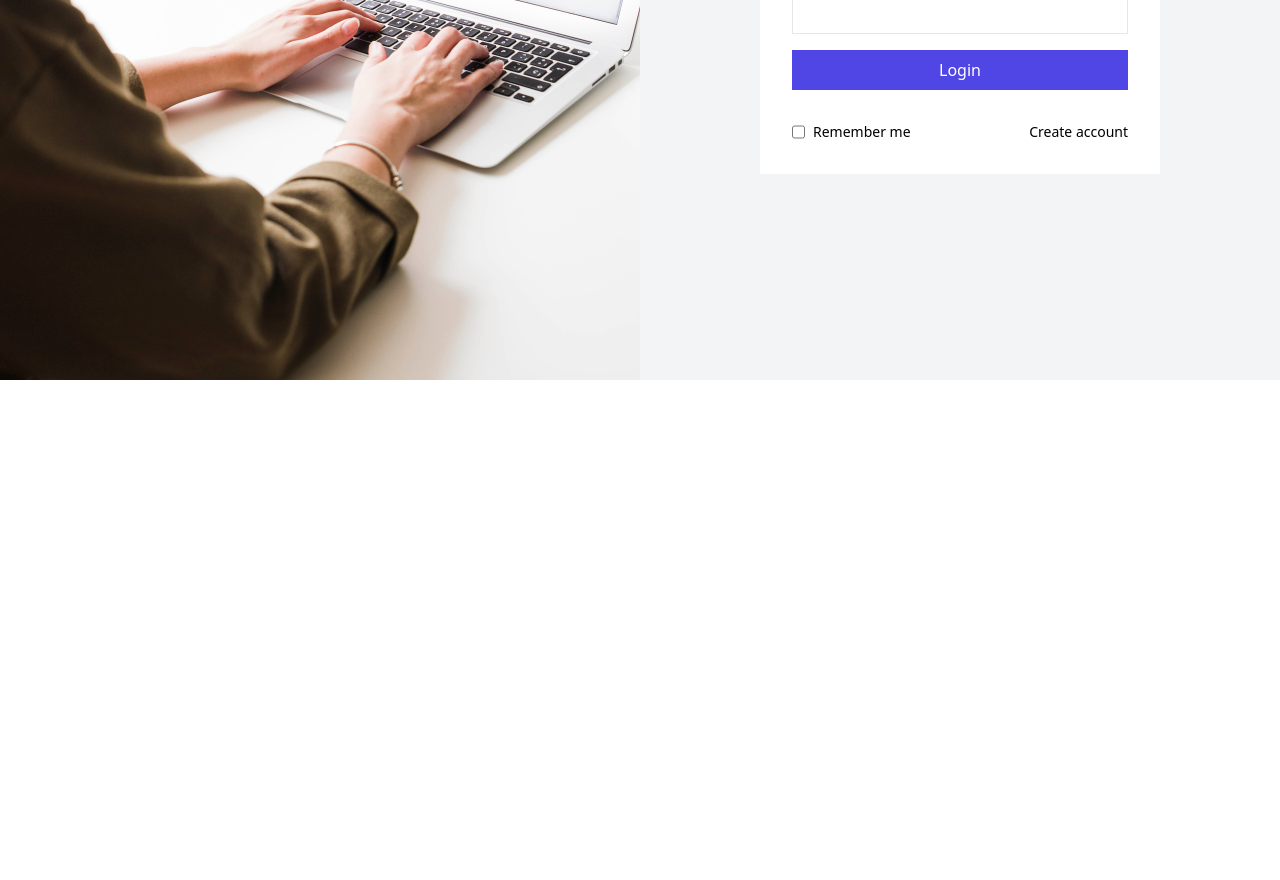
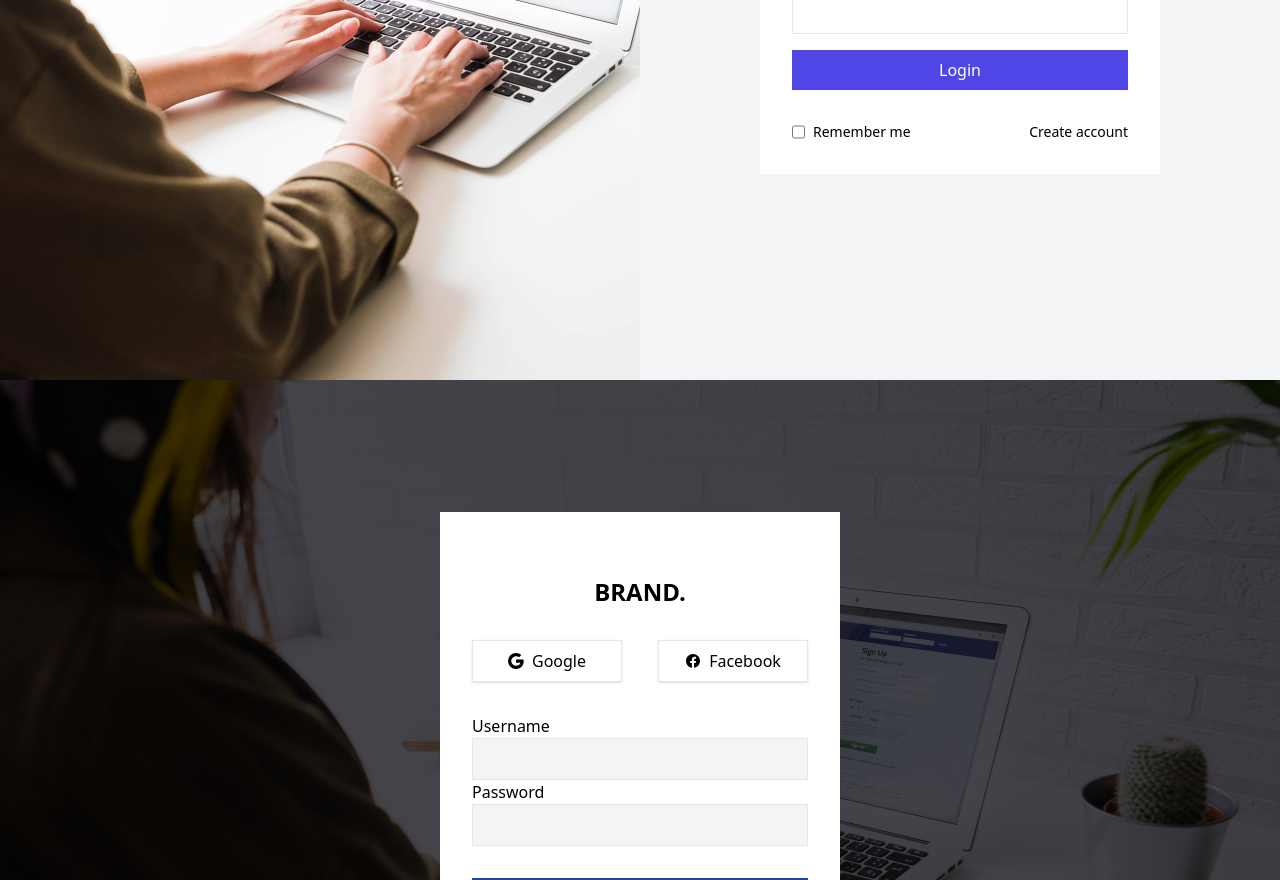
Before and after one commit to Optimus-ged/react-js-training-project, a React (Vite) app: page / in a window 1280 px wide. Shown: the part 420-1300 px from the top of the page. Before the commit the page ends 800 px from the top, so only its background shows below. Built offline with nearby package versions, Linux system fonts and the light colour scheme.

Commit message:
login two created successfully

```diff
--- a/package.json
+++ b/package.json
@@ -11,7 +11,8 @@
   },
   "dependencies": {
     "react": "^18.2.0",
-    "react-dom": "^18.2.0"
+    "react-dom": "^18.2.0",
+    "react-icons": "^5.2.0"
   },
   "devDependencies": {
     "@types/node": "^20.12.8",
--- a/src/App.tsx
+++ b/src/App.tsx
@@ -1,41 +1,12 @@
-import LoginImg from "@/assets/login.jpg";
+import LoginOne from "@/components/loginOne";
+import LoginTwo from "@/components/loginTwo";
 
 function App() {
   return (
-    <div className="grid h-screen w-full grid-cols-1 sm:grid-cols-2">
-      {/* IMAGE */}
-      <img
-        className="hidden h-full w-full object-cover sm:block"
-        src={LoginImg}
-        alt="login image"
-      />
-
-      {/* LOGIN FORM */}
-      <div className="flex h-screen w-full bg-gray-100 ">
-        <form className="mx-8 my-auto w-full bg-white  p-8 sm:m-auto  sm:max-w-[400px]">
-          <h2 className="py-5 text-center text-3xl font-bold">BRAND.</h2>
-          <div className="flex flex-col">
-            <label className="text-sm">Username</label>
-            <input className="border p-2 " type="text" />
-          </div>
-
-          <div className="mt-4 flex flex-col">
-            <label className="text-sm">Password</label>
-            <input className="border p-2 " type="password" />
-          </div>
-          <button className="mt-4 w-full bg-indigo-600 py-2 text-center  text-white hover:bg-indigo-500">
-            Login
-          </button>
-          <div className="mt-8 flex items-center justify-between">
-            <p className="flex text-sm">
-              <input className="mr-2" type="checkbox" />
-              Remember me
-            </p>
-            <p className="text-sm">Create account</p>
-          </div>
-        </form>
-      </div>
-    </div>
+    <section>
+      <LoginOne/>
+      <LoginTwo />
+    </section>
   );
 }
 
--- /dev/null
+++ b/src/components/loginOne/index.tsx
@@ -0,0 +1,41 @@
+import LoginImg from "@/assets/login.jpg";
+
+const LoginOne = () => {
+  return (
+    <div className="grid h-screen w-full grid-cols-1 sm:grid-cols-2">
+      {/* IMAGE */}
+      <img
+        className="hidden h-full w-full object-cover sm:block"
+        src={LoginImg}
+        alt="login image"
+      />
+
+      {/* LOGIN FORM */}
+      <div className="flex h-screen w-full bg-gray-100 ">
+        <form className="mx-8 my-auto w-full bg-white  p-8 sm:m-auto  sm:max-w-[400px]">
+          <h2 className="py-5 text-center text-3xl font-bold">BRAND.</h2>
+          <div className="flex flex-col">
+            <label className="text-sm">Username</label>
+            <input className="border p-2 " type="text" />
+          </div>
+          <div className="mt-4 flex flex-col">
+            <label className="text-sm">Password</label>
+            <input className="border p-2 " type="password" />
+          </div>
+          <button className="mt-4 w-full bg-indigo-600 py-2 text-center  text-white hover:bg-indigo-500">
+            Login
+          </button>
+          <div className="mt-8 flex items-center justify-between">
+            <p className="flex text-sm">
+              <input className="mr-2" type="checkbox" />
+              Remember me
+            </p>
+            <p className="text-sm">Create account</p>
+          </div>
+        </form>
+      </div>
+    </div>
+  );
+}
+
+export default LoginOne
--- /dev/null
+++ b/src/components/loginTwo/index.tsx
@@ -0,0 +1,51 @@
+import logimIng from "@/assets/login.jpg";
+import { IoLogoFacebook } from "react-icons/io5";
+import { BsGoogle } from "react-icons/bs";
+
+const LoginTwo = () => {
+  return (
+    <div className="relative flex items-center h-screen w-full bg-zinc-900/90">
+      {/* BACKGROUND IMAGE */}
+      <img
+        className=" h-full w-full  mix-blend-overlay"
+        src={logimIng}
+        alt="/"
+      />
+
+      {/* LOGIN FORM */}
+      <div className="absolute w-full px-2 sm:px-0">
+        <form className="w-full max-w-[400px] mx-auto  bg-white p-8">
+          <h2 className="py-8 text-center text-2xl font-bold">BRAND.</h2>
+          <div className="mb-8 flex justify-between">
+            <button className="relative flex w-full max-w-[150px] items-center justify-center border bg-white py-2 shadow hover:shadow-lg">
+              <BsGoogle className="mr-2" />
+              <p>Google</p>
+            </button>
+            <button className="relative flex w-full max-w-[150px] items-center justify-center border bg-white py-2 shadow hover:shadow-lg">
+              <IoLogoFacebook className="mr-2" />
+              <p>Facebook</p>
+            </button>
+          </div>
+          <div className="flex flex-col">
+            <label>Username</label>
+            <input className="border bg-gray-100 px-4 py-2" type="text" />
+          </div>
+          <div className="flex flex-col">
+            <label>Password</label>
+            <input className="border bg-gray-100 px-4 py-2" type="password" />
+          </div>
+          <button className="mt-8 h-[50px]  w-full bg-blue-800 text-center text-white hover:bg-blue-700">
+            Signin
+          </button>
+          <p className="mt-2 flex items-center">
+            <input className="mr-2" type="checkbox" />
+            Remember me
+          </p>
+          <p className="mt-8 text-center">Not a member? Signup</p>
+        </form>
+      </div>
+    </div>
+  );
+};
+
+export default LoginTwo;
```
Also changed, not shown: 1 other file (tests, documents, lock files or other folders).
